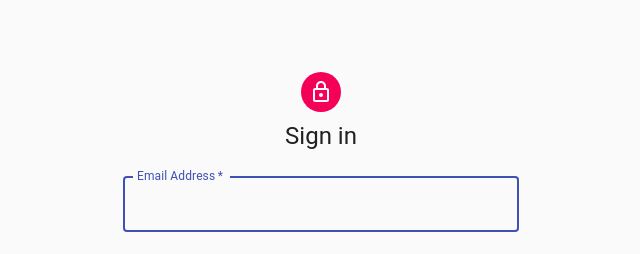
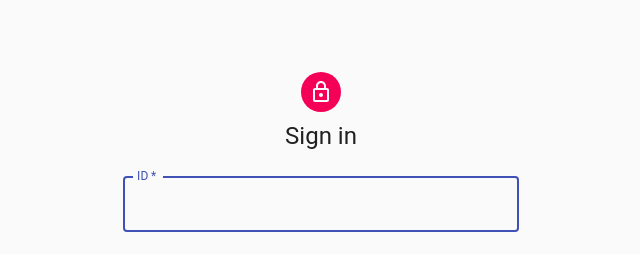
Before and after one commit to askePhoenix/Develop-side-site-view, a React (Create React App) app: page /login in a window 1280 px wide. Shown: the top 254 px of the page, without its empty margins (319-959 px from the left). Built offline with nearby package versions, Linux system fonts and the light colour scheme.

Commit message:
Login Axios 적용 #45

```diff
--- a/package.json
+++ b/package.json
@@ -8,6 +8,7 @@
     "@testing-library/jest-dom": "^5.11.4",
     "@testing-library/react": "^11.1.0",
     "@testing-library/user-event": "^12.1.10",
+    "axios": "^0.21.1",
     "react": "^17.0.2",
     "react-dom": "^17.0.2",
     "react-helmet": "^6.1.0",
--- a/src/domain/login/LoginPage.js
+++ b/src/domain/login/LoginPage.js
@@ -1,4 +1,4 @@
-import React from 'react';
+import React, {useState} from 'react';
 import Avatar from '@material-ui/core/Avatar';
 import Button from '@material-ui/core/Button';
 import CssBaseline from '@material-ui/core/CssBaseline';
@@ -13,6 +13,8 @@ import Typography from '@material-ui/core/Typography';
 import {makeStyles} from '@material-ui/core/styles';
 import Container from '@material-ui/core/Container';
 import Copyright from "../../component/copyrignt/Copyright";
+import axios from "axios";
+
 
 const useStyles = makeStyles((theme) => ({
     paper: {
@@ -34,7 +36,26 @@ const useStyles = makeStyles((theme) => ({
     },
 }));
 
+const GetAuthLogin = (id, pw, setter) => {
+
+    console.log("id : " + id);
+    console.log("pw : " + pw);
+    axios.get('/api/users/api-token-auth', {
+        "username": id,
+        "password": pw
+    }).then((response) => {
+        setter(response.data.token);
+    }).catch((e)=>{
+        console.log("error");
+        console.log(e)
+    })
+}
+
 export default function LoginPage() {
+    const [authorization, setAuthorization] = useState(null);
+    const [id, setId] = useState('');
+    const [pw, setPw] = useState('');
+
     const classes = useStyles();
 
     return (
@@ -53,11 +74,14 @@ export default function LoginPage() {
                         margin="normal"
                         required
                         fullWidth
-                        id="email"
-                        label="Email Address"
-                        name="email"
-                        autoComplete="email"
+                        id="id"
+                        label="ID"
+                        name="id"
+                        autoComplete="text"
                         autoFocus
+                        onChange={(e) => {
+                            setId(e.target.value);
+                        }}
                     />
                     <TextField
                         variant="outlined"
@@ -69,6 +93,9 @@ export default function LoginPage() {
                         type="password"
                         id="password"
                         autoComplete="current-password"
+                        onChange={(e) => {
+                            setPw(e.target.value);
+                        }}
                     />
                     <FormControlLabel
                         control={<Checkbox value="remember" color="primary"/>}
@@ -81,9 +108,12 @@ export default function LoginPage() {
                         color="primary"
                         className={classes.submit}
 
-                        onClick={()=>{
-                            window.location = "/blog";
-                        } }
+                        onClick={() => {
+                            console.log("test");
+                            GetAuthLogin(id, pw, setAuthorization);
+                            console.log("authorization : ");
+                            console.log(authorization);
+                        }}
                     >
                         Sign In
                     </Button>
```
Also changed, not shown: 1 other file (tests, documents, lock files or other folders).
